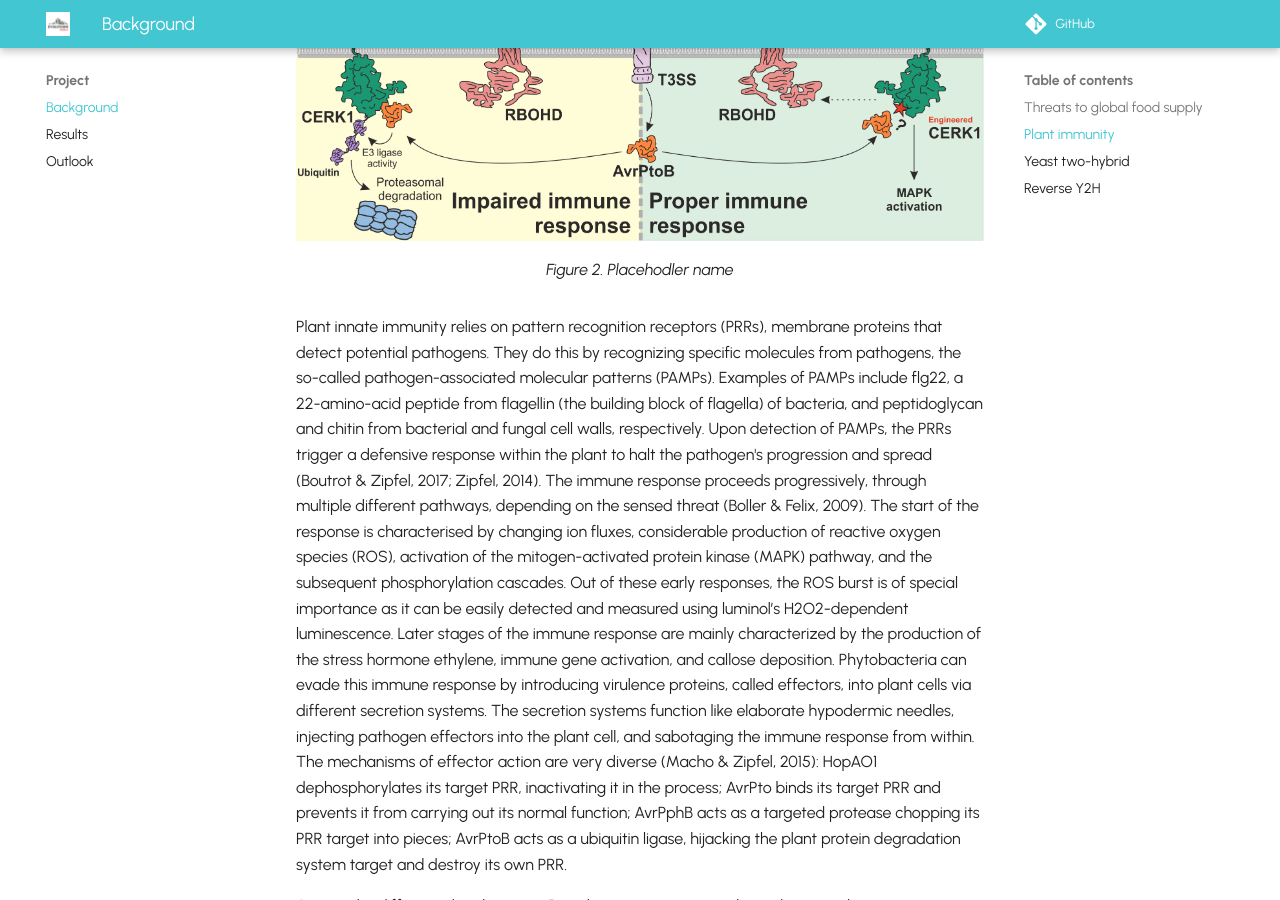
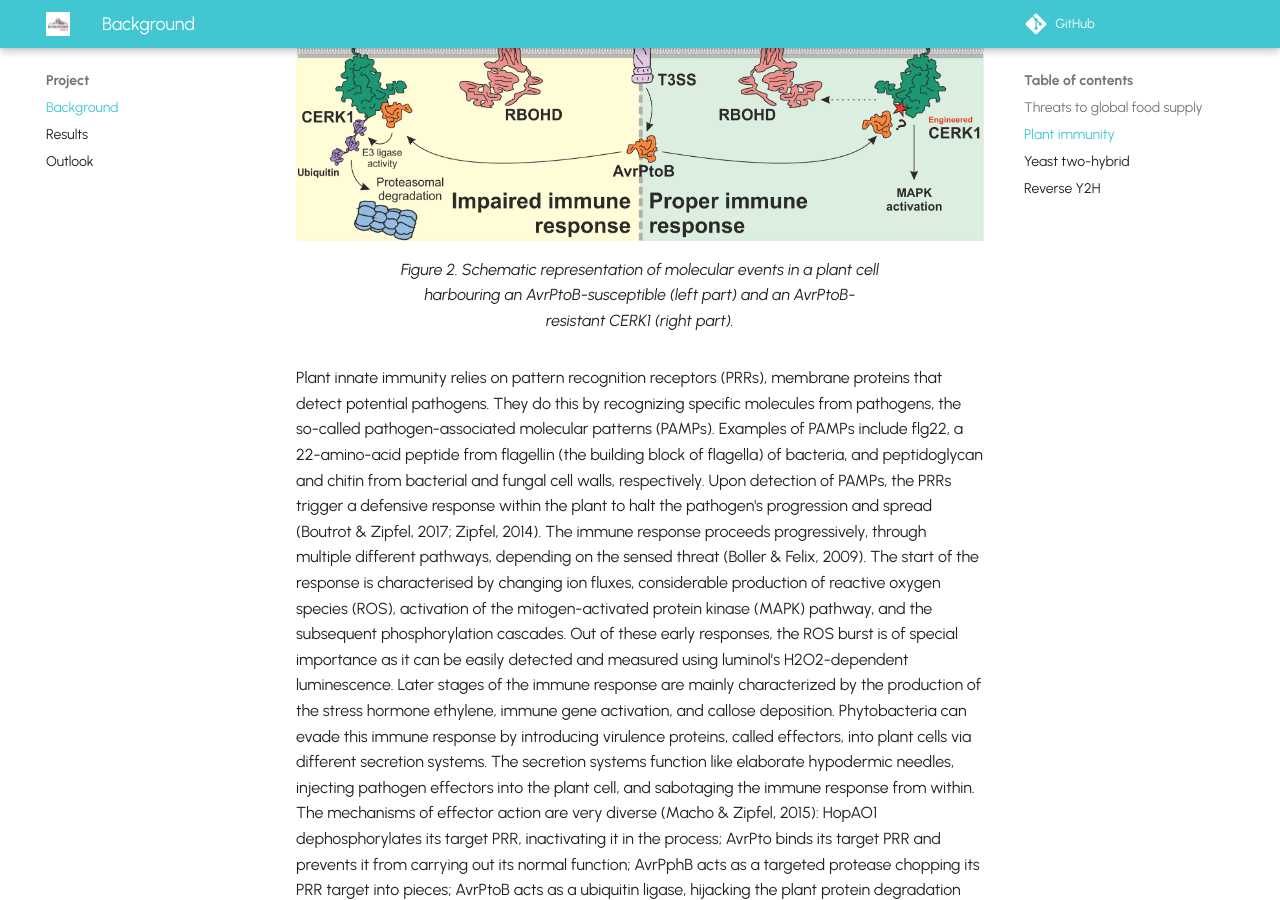
Before and after one commit to idec-teams/2023_Evolution_Suisse, an MkDocs documentation site: the page built from docs/project/background.md, in a window 1280 px wide and 900 px high, scrolled down 1561 px. Built offline with MkDocs 1.6.1 and Material for MkDocs 9.7.7, drawn with Linux system fonts in a browser that asks for light colours; comment, search, counter and statistics services are not loaded.

Commit message:
Update background.md

```diff
--- a/docs/project/background.md
+++ b/docs/project/background.md
@@ -19,7 +19,7 @@
 ## Plant immunity
 <figure markdown>
 ![Figure2](Background_figures/Fig_1_A_1.png)
-<figcaption>Figure 2. Placehodler name</figcaption>
+<figcaption>Figure 2. Schematic representation of molecular events in a plant cell harbouring an AvrPtoB-susceptible (left part) and an AvrPtoB-resistant CERK1 (right part).</figcaption>
 </figure>
 
 
```
